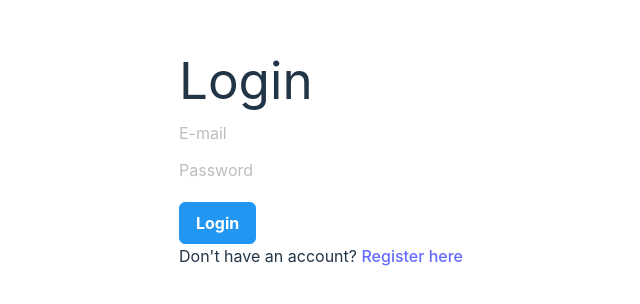
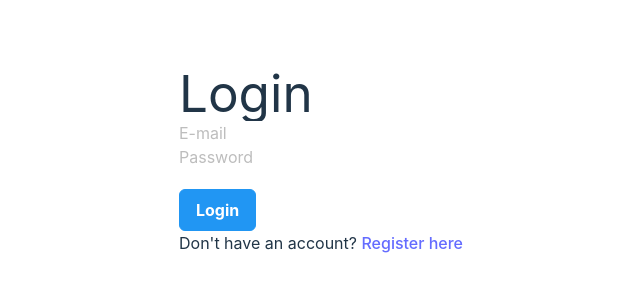
Before and after one commit to GopalDixit/MERN_Shopping_Cart_Payment, a React (Vite) app in the folder frontend/: page /login in a window 1280 px wide. Shown: the part 240-544 px from the top of the page, without its empty margins (319-959 px from the left). Built offline with nearby package versions, Linux system fonts and the light colour scheme.

Commit message:
Update login.jsx

```diff
--- a/frontend/src/Pages/login.jsx
+++ b/frontend/src/Pages/login.jsx
@@ -52,19 +52,20 @@ function Login() {
             <div>
                 <form onSubmit={handleLogin}>
                     <input
-                        id='input'
+    id='email-input'
     type='email'
     value={email}
     placeholder='E-mail'
     onChange={(e) => setEmail(e.target.value)}
 /><br />
 <input
-                        id='input'
+    id='password-input'
     type='password'
     value={password}
     placeholder='Password'
     onChange={(e) => setPassword(e.target.value)}
 /><br />
+
                     <input
                         type="submit"
                         value="Login"
```
Lines whose indentation alone changed are shown as unchanged.
